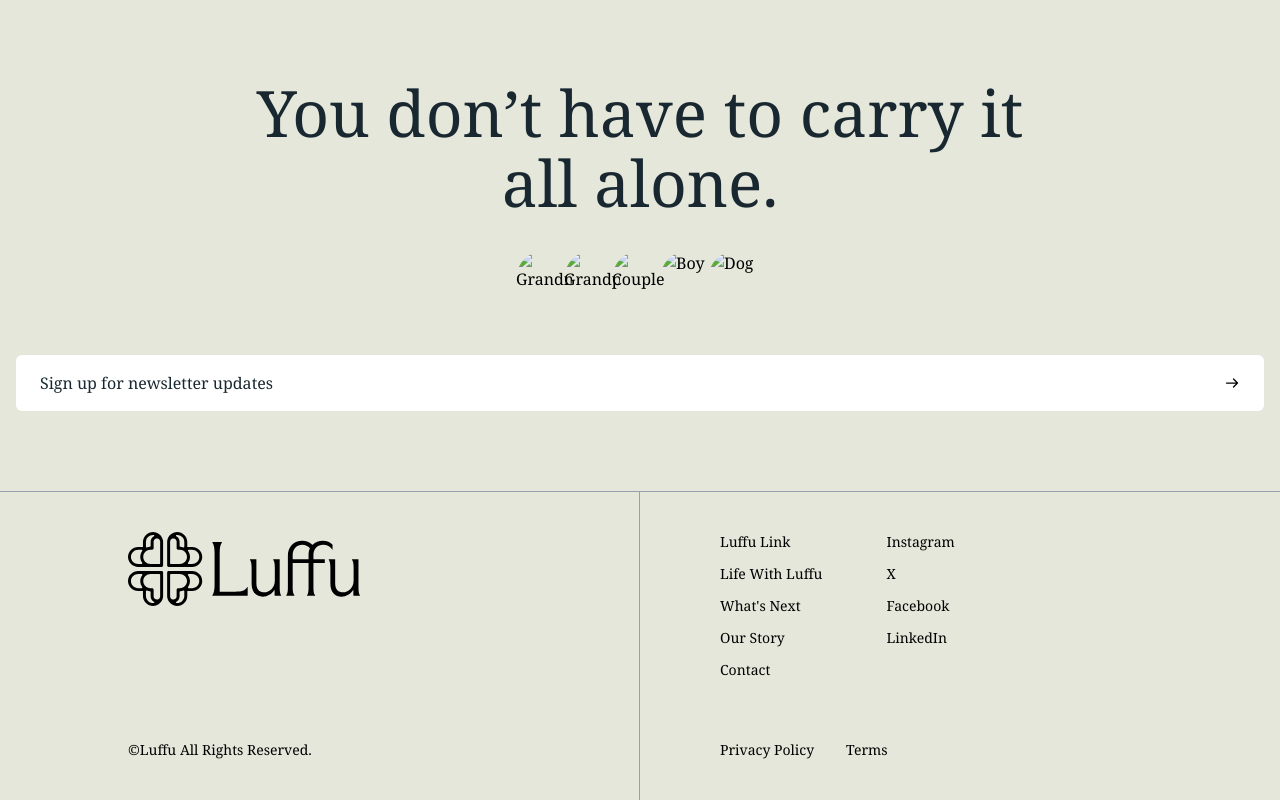
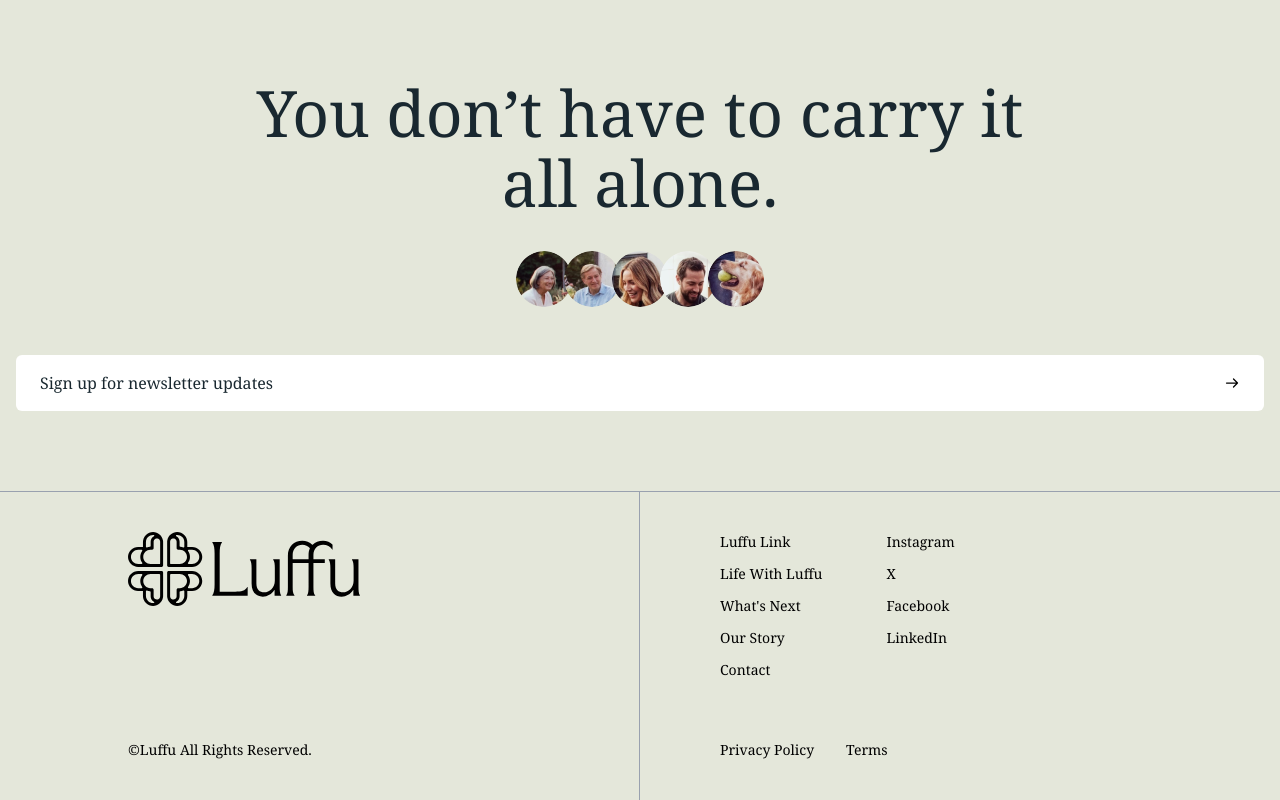
Before and after one commit to Madhav-Prajapati/Luffu-assingnment-project-05, a website: page indexx.html in a window 1280 px wide. Shown: the part 3788-4588 px from the top of the page. Drawn offline with Linux system fonts and the light colour scheme.

Commit message:
new commits

```diff
--- a/indexx.html
+++ b/indexx.html
@@ -57,15 +57,12 @@
                 </div>
         </header>
     </div>
-
     <main class="w-full">
-
         <section class="w-full bg-[#FBF6F3] pt-16 md:pt-30 px-6 md:px-12">
             <div class="">
                 <h2 class="font-serif text-3xl md:text-[42px] text-[#14232A] font-normal tracking-tight mb-4">
                     Our family of products can help yours
                 </h2>
-
                 <p class="text-[#4A4A4A] text-base md:text-[17px] leading-relaxed max-w-140">
                     Our products bring your family's health and safety together, wherever life happens.
                     The Luffu App, Luffu Link, and future devices help everyone stay informed, surface
@@ -210,11 +207,11 @@
             </h1>
 
             <div class="my-8 flex items-center justify-center -space-x-2">
-                <img src="./public/images/grandma-logo.png" alt="Grandma" class="w-14 h-14 rounded-full object-cover">
-                <img src="./public/images/grandpa.png" alt="Grandpa" class="w-14 h-14 rounded-full object-cover">
-                <img src="./public/images/women.png" alt="Couple" class="w-14 h-14 rounded-full object-cover">
-                <img src="./public/images/man.png" alt="Boy" class="w-14 h-14 rounded-full object-cover">
-                <img src="./public/images/dog.png" alt="Dog" class="w-14 h-14 rounded-full object-cover">
+                <img src="./public/grandma.png" alt="Grandma" class="w-14 h-14 rounded-full object-cover">
+                <img src="./public/grandpa.png" alt="Grandpa" class="w-14 h-14 rounded-full object-cover">
+                <img src="./public/mom.png" alt="Couple" class="w-14 h-14 rounded-full object-cover">
+                <img src="./public/man.png" alt="Boy" class="w-14 h-14 rounded-full object-cover">
+                <img src="./public/dog.png" alt="Dog" class="w-14 h-14 rounded-full object-cover">
             </div>
 
             <div
@@ -252,15 +249,12 @@
                     <a href="#">LinkedIn</a>
                 </div>
             </div>
-
             <div
                 class="flex justify-between md:justify-start md:gap-8 text-xs md:text-sm font-medium  [&>a]:hover:text-gray-500 [&>a]:cursor-pointer">
                 <a href="#">Privacy Policy</a>
                 <a href="#">Terms</a>
             </div>
-
         </div>
-
     </footer>
 </body>
 </html>
```
Also changed, not shown: public/boy.png (added), public/dog.png (added), public/grandma.png (added), public/grandpa.png (added), public/man.png (added), public/mom.png (added).
